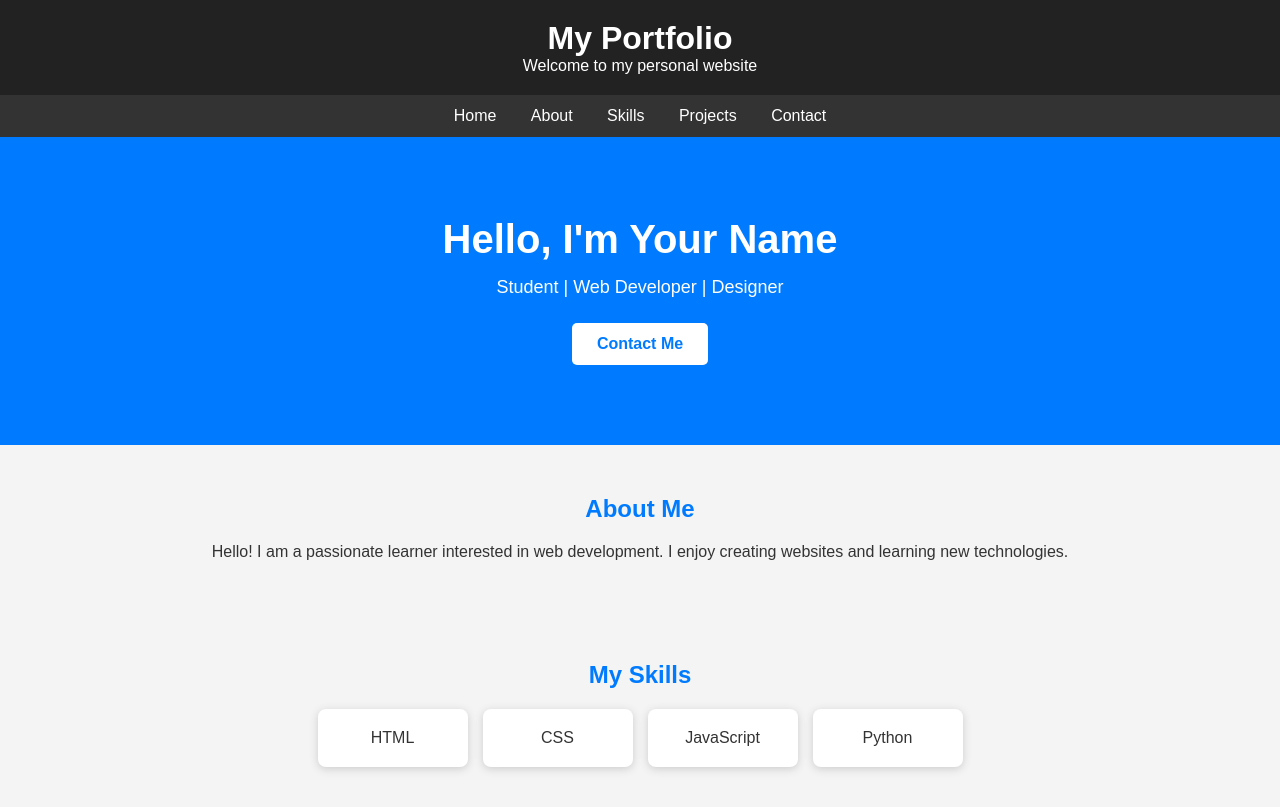
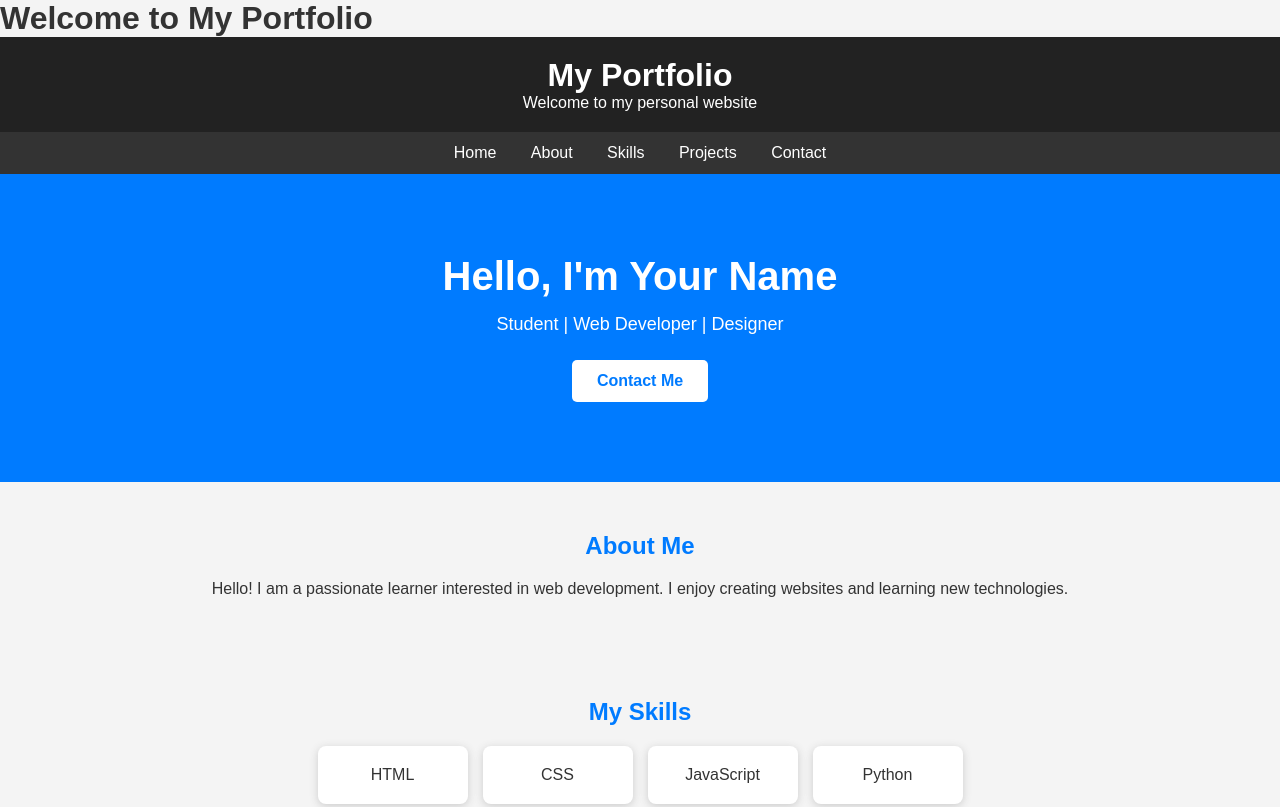
Before and after one commit to chintalahavyasree-cloud/MY--PORTFOLIO, a plain HTML site: page index.html in a window 1280 px wide. Shown: the top 807 px of the page. Drawn offline with Linux system fonts and the light colour scheme.

Commit message:
improve portfolio introduction

```diff
--- a/index.html
+++ b/index.html
@@ -137,7 +137,7 @@
 </head>
 
 <body>
-
+    <h1>Welcome to My Portfolio</h1>
     <header>
         <h1>My Portfolio</h1>
         <p>Welcome to my personal website</p>
```
